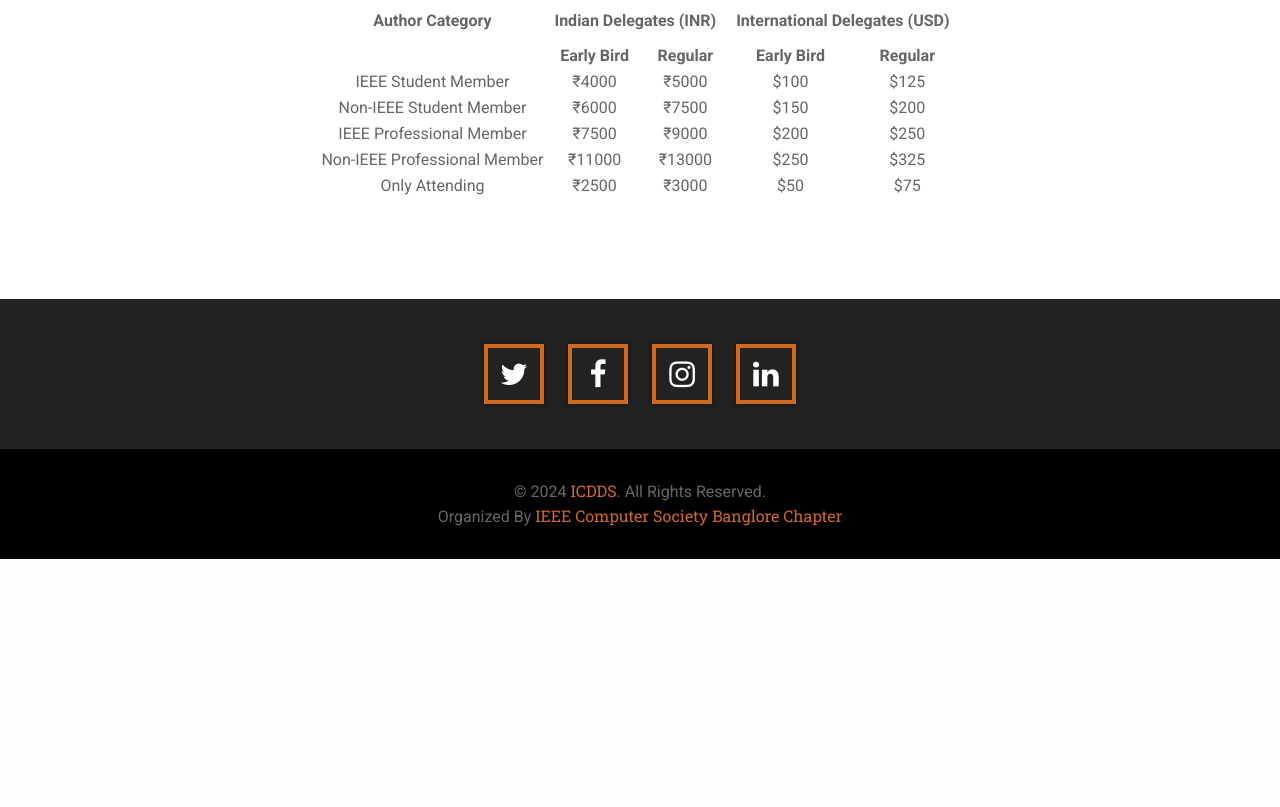
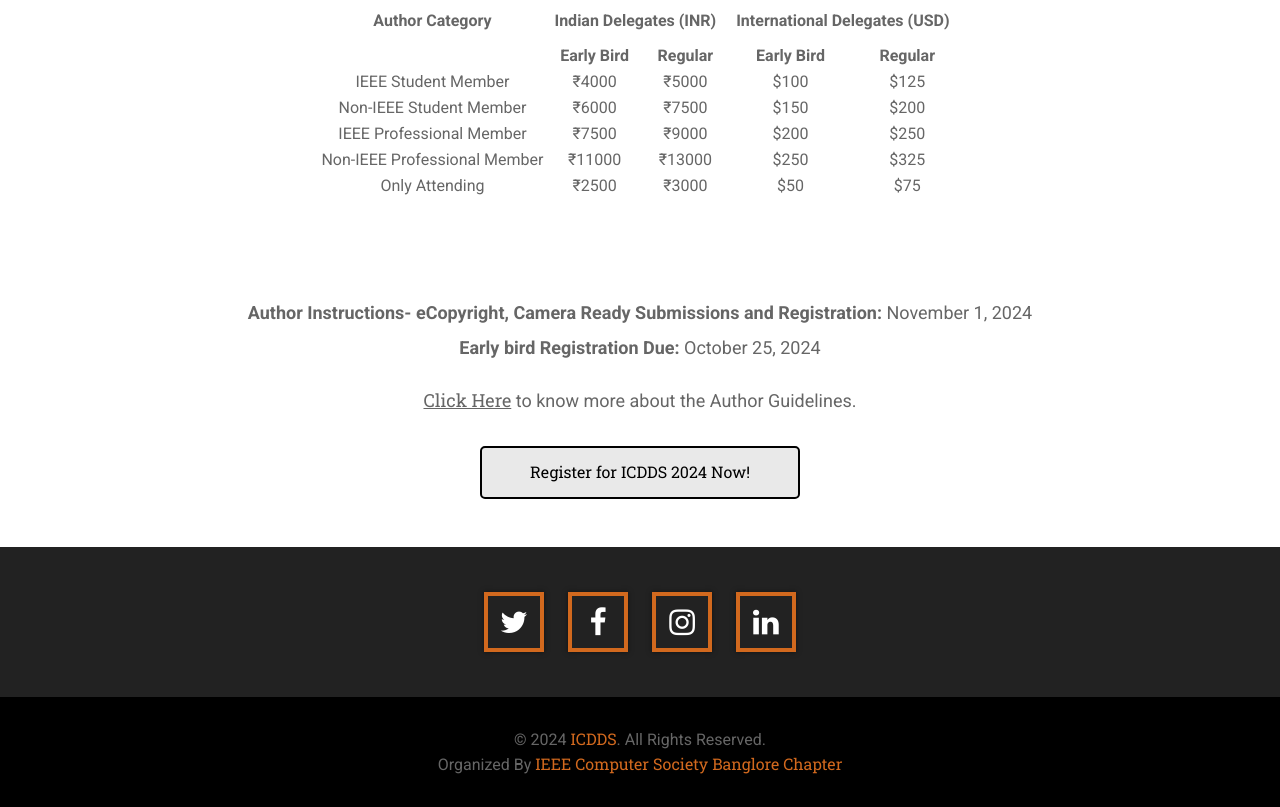
Before and after one commit to Computer-Society-IEEE-Bangalore/ICDDS, a PHP site: page /registration.html in a window 1280 px wide. Shown: the part 486-1293 px from the top of the page. Before the commit the page ends 1045 px from the top, so only its background shows below. Run offline with PHP 8.4, Linux system fonts and the light colour scheme; some libraries are stand-ins or nearby versions.

Commit message:
Registration link added

```diff
--- a/css/style.css
+++ b/css/style.css
@@ -898,7 +898,7 @@ body.mobile-nav-active #mobile-nav-toggle {
   font-family: "Noto Serif", serif;
   font-optical-sizing: auto;
   font-weight: 300;
-  margin-top: 50px;
+  margin-top: 170px;
   font-style: normal;
   font-variation-settings:
     "wdth" 100;
@@ -1688,7 +1688,6 @@ body.mobile-nav-active #mobile-nav-toggle {
 }
 
 #card {
-
   box-sizing: border-box;
   height: 304px;
   width: 30%;
@@ -1707,7 +1706,7 @@ body.mobile-nav-active #mobile-nav-toggle {
   user-select: none;
   font-weight: bolder;
   color: black;
-  height: auto;
+  /* height: auto;  */
   width: 90%;
   max-width: 40rem;
   margin: auto;
@@ -1731,6 +1730,7 @@ body.mobile-nav-active #mobile-nav-toggle {
 @media (max-width: 767.98px) {
   #card{
     margin-right: 5%;
+    height: 47rem !important;
   }
 }
 /* ================================================= */
@@ -2056,8 +2056,8 @@ body.mobile-nav-active #mobile-nav-toggle {
 }
 
 .accept-btn {
-  width: 170px;
-  padding: 10px;
+  width: 20rem;
+  padding: 0;
   background: rgba(217, 217, 217, 0.58) !important;
   border: none;
   border-radius: 5px;
@@ -2091,6 +2091,20 @@ body.mobile-nav-active #mobile-nav-toggle {
 @media (max-width: 768px) {
   .accept-btn {
     width: 100%;
-    padding: 12px;
-  }
-}
+    padding: 0;
+  }
+  #accept-btn-reg {
+    width: 90%;
+    padding: 0;
+  }
+}
+#author-instructions{
+  text-decoration: underline !important;
+    color: inherit !important;
+    outline: none !important;
+    background: none !important;
+    border: none !important;
+    padding: 0 !important;
+    margin: 0 !important;
+    cursor: pointer !important;
+}
--- a/registration.html
+++ b/registration.html
@@ -246,6 +246,16 @@
         </tr>
       </tbody>
     </table>
+
+    <p style="text-align: center; font-size:large"> <strong>Author Instructions- eCopyright, Camera Ready Submissions and Registration: </strong> November 1, 2024</p>
+    <p style="text-align: center; font-size:large"> <strong>Early bird Registration Due: </strong> October 25, 2024</p>
+    <p class="para" style="text-align: center; font-size:large">
+      <a href="https://docs.google.com/document/d/1jR0BXeYd12T0WyUSp_Gni5rZeHB3PamrbYfQ_08umi8/edit" id="author-instructions" target="_blank">Click Here</a>
+      to know more about the Author Guidelines.
+    </p>
+    <br>
+    <button class="accept-btn" style="display: block; margin: 0 auto; padding:0.8rem 0.8rem" id="accept-btn-reg"><a href="https://in.explara.com/e/2024-3rd-international-conference-on-data-decision-and-systems-icdds" target="_blank">Register for ICDDS 2024 Now!</a></button>
+    <br> <br>
     <!-- Contact Section Start -->
     <!--
         2022 Registration Page
```
Also changed, not shown: index.html (+9 -4 lines).
